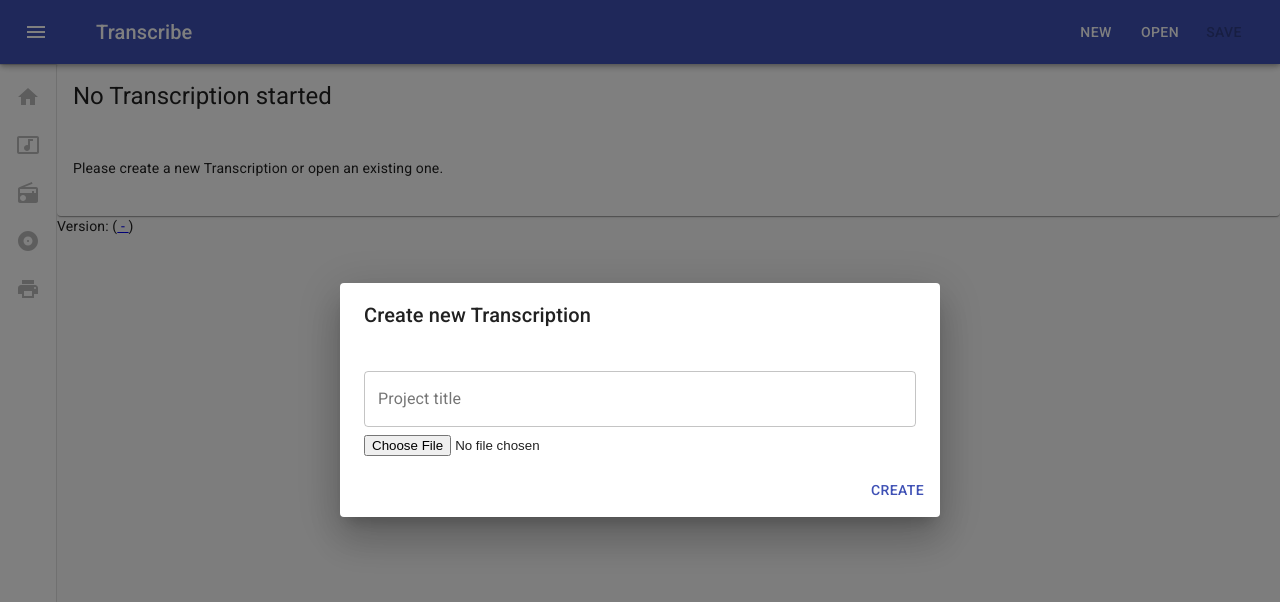
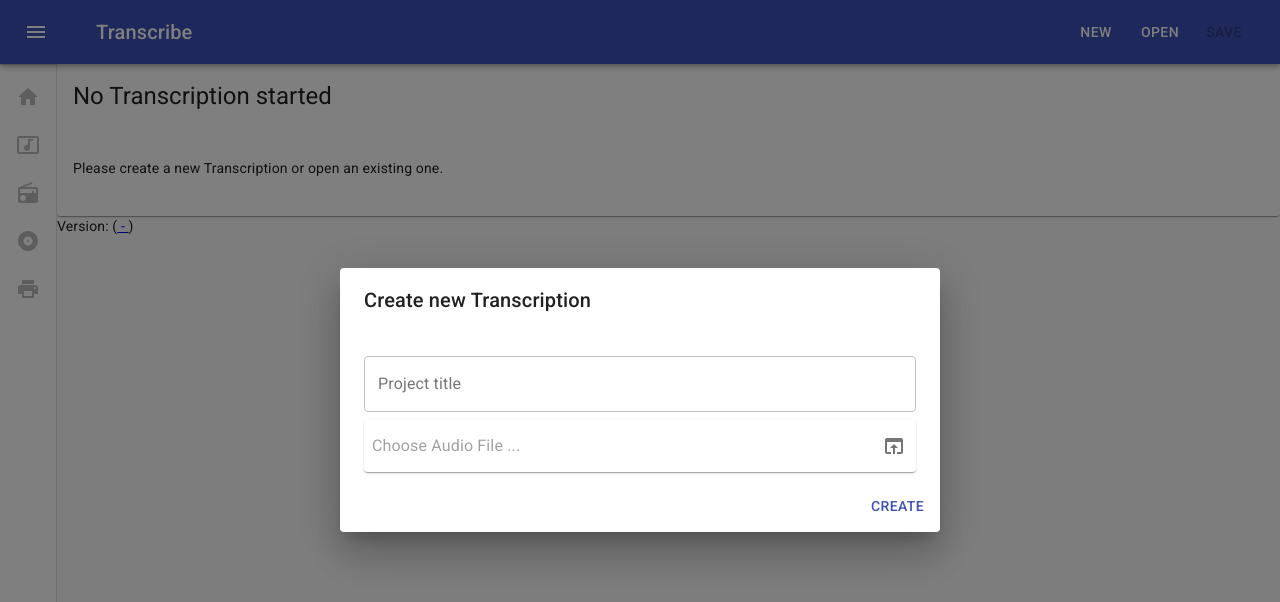
Before and after one commit to tscz/transcribe, a React (Create React App) app: page / in a window 1280 px wide. Both pictures are taken after a click on the button "NEW". Shown: the top 602 px of the page. Built offline with nearby package versions, Linux system fonts and the light colour scheme.

Commit message:
#6 Replace default file input with material ui

```diff
--- a/src/components/fileInput/fileInput.tsx
+++ b/src/components/fileInput/fileInput.tsx
@@ -1,3 +1,13 @@
+import {
+  createStyles,
+  InputBase,
+  Theme,
+  WithStyles,
+  withStyles
+} from "@material-ui/core";
+import IconButton from "@material-ui/core/IconButton";
+import Paper from "@material-ui/core/Paper";
+import MenuIcon from "@material-ui/icons/OpenInBrowser";
 import React from "react";
 
 export enum FileType {
@@ -5,7 +15,16 @@ export enum FileType {
   ZIP = ".zip"
 }
 
-interface Props {
+const toString = (type: FileType) => {
+  switch (type) {
+    case FileType.AUDIO:
+      return "Audio File";
+    case FileType.ZIP:
+      return "Project Zip File";
+  }
+};
+
+interface Props extends WithStyles<typeof stylesForFileInput> {
   id: string;
   fileType: FileType;
   callback: (file: File, fileUrl: string) => void;
@@ -15,7 +34,24 @@ interface State {
   file: File | null;
 }
 
-export default class FileInput extends React.Component<Props, State> {
+const stylesForFileInput = (theme: Theme) =>
+  createStyles({
+    root: {
+      padding: "4px 0px",
+      display: "flex",
+      alignItems: "center",
+      width: "100%"
+    },
+    input: {
+      marginLeft: theme.spacing(1),
+      flex: 1
+    },
+    iconButton: {
+      padding: 10
+    }
+  });
+
+class FileInput extends React.Component<Props, State> {
   state: State = {
     file: null
   };
@@ -37,13 +73,37 @@ export default class FileInput extends React.Component<Props, State> {
 
   render() {
     return (
+      <>
+        <Paper component="form" className={this.props.classes.root}>
+          <InputBase
+            className={this.props.classes.input}
+            placeholder={"Choose " + toString(this.props.fileType) + " ..."}
+            inputProps={{
+              "aria-label": "Choose " + toString(this.props.fileType)
+            }}
+            value={this.state.file?.name}
+            readOnly={true}
+            onClick={() => this.fileInput.current?.click()}
+          />
+          <IconButton
+            aria-label="menu"
+            onClick={() => this.fileInput.current?.click()}
+            className={this.props.classes.iconButton}
+          >
+            <MenuIcon />{" "}
+          </IconButton>
+        </Paper>
         <input
+          hidden={true}
           id={this.props.id}
           type="file"
           accept={this.props.fileType}
           ref={this.fileInput}
           onChange={() => this.handleChange()}
         ></input>
+      </>
     );
   }
 }
+
+export default withStyles(stylesForFileInput, { withTheme: true })(FileInput);
```
Also changed, not shown: 1 other file (tests, documents, lock files or other folders). Lines whose indentation alone changed are shown as unchanged.
